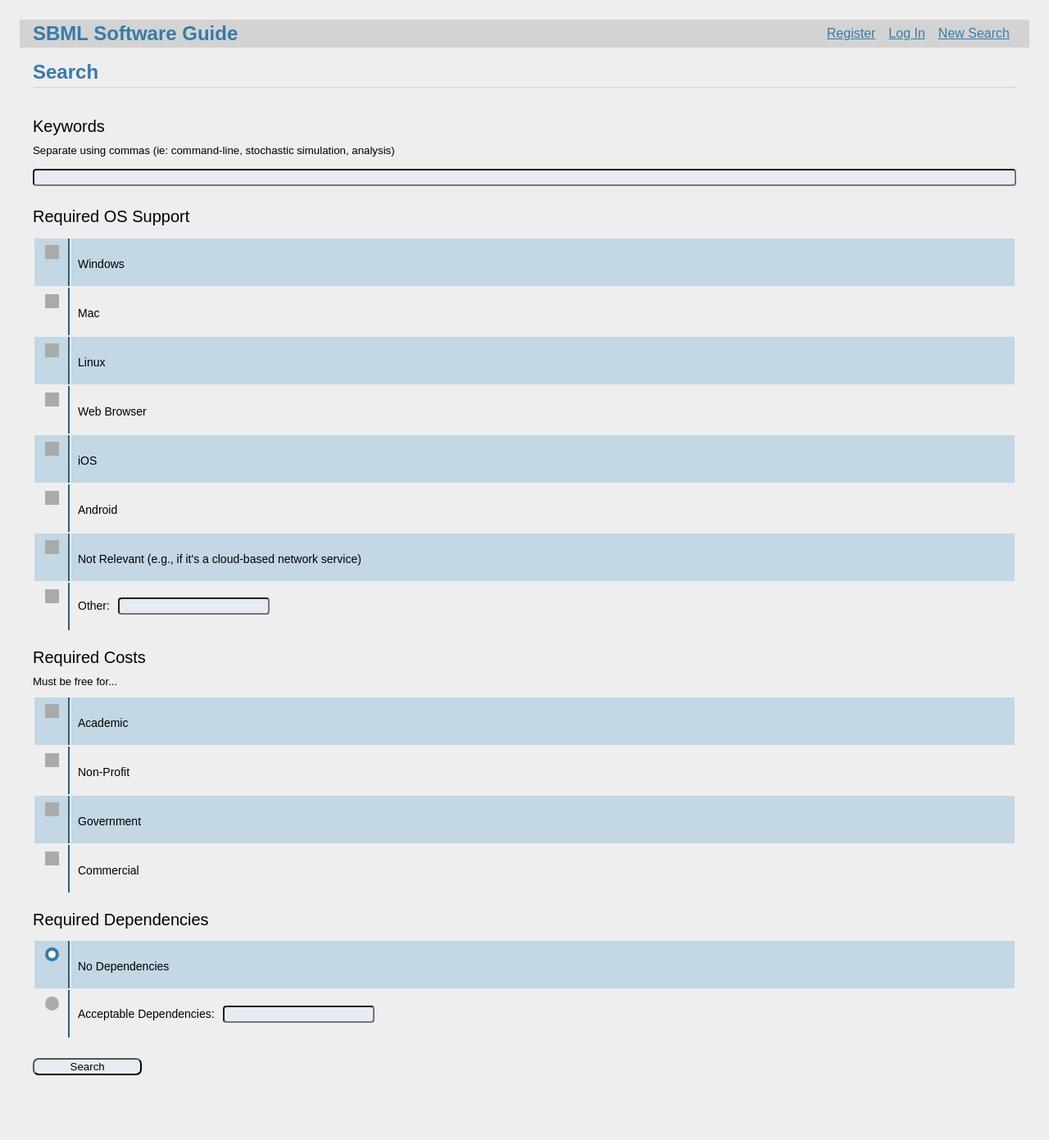
After one commit to sbmlteam/new-sbml-software-guide, a Flask app: page /search in a window 1280 px wide. The commit adds this page. Shown: the whole page at 82% size. Run offline with Flask 2, Linux system fonts and the light colour scheme.

Commit message:
Added a search page which currently doesn't do anything

```diff
--- a/flaskr/entry.py
+++ b/flaskr/entry.py
@@ -6,6 +6,7 @@ from werkzeug.exceptions import abort
 from flaskr.auth import login_required
 from flaskr.db import get_db
 from entrydata import *
+from search import *
 
 import json
 
@@ -97,3 +98,8 @@ def delete(id):
 	db.execute('DELETE FROM post WHERE id = ?', (id,))
 	db.commit()
 	return redirect(url_for('entry.index'))
+
+@bp.route('/search', methods=('GET', 'POST'))
+def search():
+	search = Search()
+	return render_template('entry/search.html', search=search)
--- /dev/null
+++ b/flaskr/search.py
@@ -0,0 +1,16 @@
+class Search:
+
+	def __init__(self):
+		self.os_other = 0
+		self.os_list = []
+
+		self.academic = 0
+		self.nonprofit = 0
+		self.govt = 0
+		self.commercial = 0
+
+		self.dependency = 0
+		self.dependency_list = []
+
+	def __getitem__(self, arg):
+		return getattr(self, arg)
--- a/flaskr/templates/base.html
+++ b/flaskr/templates/base.html
@@ -12,6 +12,7 @@
 			<li><a href="{{ url_for('auth.register') }}">Register</a>
 			<li><a href="{{ url_for('auth.login') }}">Log In</a>
 		{% endif %}
+			<li><a href="{{ url_for('entry.search') }}">New Search</a>
 	</ul>
 </nav>
 <section class="content">
--- /dev/null
+++ b/flaskr/templates/entry/search.html
@@ -0,0 +1,128 @@
+{% extends 'base.html' %}
+
+{% block header %}
+<h1>{% block title %}Search{% endblock %}</h1>
+{% endblock %}
+
+{% block content %}
+
+<form method="post">
+	<label for="keywords">Keywords</label>
+	<h5>Separate using commas (ie: command-line, stochastic simulation, analysis)</h5>
+	<input name="keywords" id="keywords"></input>
+
+	<label for="os">Required OS Support</label>
+	<table class="simple">
+		<tr>
+			<td><label class="container">
+					<input name="os" id="os_win" value="Windows" type="checkbox" {{"checked" if "Windows" in search['os_list'] else "" }} >
+				<span class="checkmark"></span>
+			</label></td>
+			<td>Windows</td>
+		</tr>
+		<tr>
+			<td><label class="container">
+				<input name="os" id="os_mac" value="Mac" type="checkbox" {{"checked" if "Mac" in search['os_list'] else "" }} >
+				<span class="checkmark"></span>
+			</label></td>
+			<td>Mac</td>
+		</tr>
+		<tr>
+			<td><label class="container">
+				<input name="os" id="os_linux" value="Linux" type="checkbox" {{"checked" if "Linux" in search['os_list'] else "" }} >
+				<span class="checkmark"></span>
+			</label></td>
+			<td>Linux</td>
+		</tr>
+		<tr>
+			<td><label class="container">
+				<input name="os" id="os_web" value="Web Browser" type="checkbox" {{"checked" if "Web Browser" in search['os_list'] else "" }} >
+				<span class="checkmark"></span>
+			</label></td>
+			<td>Web Browser</td>
+		</tr>
+		<tr>
+			<td><label class="container">
+				<input name="os" id="os_ios" value="iOS" type="checkbox" {{"checked" if "iOS" in search['os_list'] else "" }} >
+				<span class="checkmark"></span>
+			</label></td>
+			<td>iOS</td>
+		</tr>
+		<tr>
+			<td><label class="container">
+				<input name="os" id="os_android" value="Android" type="checkbox" {{"checked" if "Android" in search['os_list'] else "" }} >
+				<span class="checkmark"></span>
+			</label></td>
+			<td>Android</td>
+		</tr>
+		<tr>
+			<td><label class="container">
+				<input name="os" id="os_na" value="Not Relevant" type="checkbox" {{"checked" if "Not Relevant" in search['os_list'] else "" }} >
+				<span class="checkmark"></span>
+			</label></td>
+			<td>Not Relevant (e.g., if it's a cloud-based network service)</td>
+		</tr>
+		<tr>
+			<td><label class="container">
+					<input name="os" id="os_other" value="Other" type="checkbox" {{"checked" if search['os_other'] else ""}} >
+				<span class="checkmark"></span>
+			</label></td>
+			<td>Other:<input name="os_other_txt" id="os_other_txt" value={{search['os_list'][0] if search['os_other'] else ""}} ></td>
+		</tr>
+	</table>
+
+	<label for="fee">Required Costs</label>
+	<h5>Must be free for...</h5>
+	<table class="simple">
+		<tr>
+			<td><label class="container">
+				<input name="fee_academic" id="free_academic" value="Free" type="checkbox" {{"checked" if search['academic'] else ""}} >
+				<span class="checkmark"></span>
+			</label></td>
+			<td>Academic</td>
+		</tr>
+		<tr>
+			<td><label class="container">
+				<input name="fee_nonprofit" id="free_nonprofit" value="Free" type="checkbox" {{"checked" if search['nonprofit'] else ""}} >
+				<span class="checkmark"></span>
+			</label></td>
+			<td>Non-Profit</td>
+		</tr>
+		<tr>
+			<td><label class="container">
+				<input name="fee_govt" id="free_govt" value="Free" type="checkbox" {{"checked" if search['govt'] else ""}} >
+				<span class="checkmark"></span>
+			</label></td>
+			<td>Government</td>
+		</tr>
+		<tr>
+			<td><label class="container">
+				<input name="fee_commercial" id="free_commercial" value="Free" type="checkbox" {{"checked" if search['commercial'] else ""}} >
+				<span class="checkmark"></span>
+			</label></td>
+			<td>Commercial</td>
+		</tr>
+	</table>
+
+	<label for="dependency">Required Dependencies</label>
+	<table class="simple">
+		<tr>
+			<td><label class="container">
+				<input name="dependency" id="no_dependencies" value="None" type="radio" {{"checked" if not search['dependency'] else ""}} >
+				<span class="checkmark button"></span>
+			</label></td>
+			<td>No Dependencies</td>
+		</tr>
+		<tr>
+			<td><label class="container">
+				<input name="dependency" id="dependencies" value="Yes" type="radio" {{"checked" if search['dependency'] else ""}} >
+				<span class="checkmark button"></span>
+			</label></td>
+			<td>Acceptable Dependencies:<input name="os_other_txt" id="os_other_txt" value={{search['dependency_list'] if search['dependency'] else ""}} ></td>
+	</table>
+
+	<p />
+	<input type="submit" value="Search">
+</form>
+
+{% endblock %}
```
